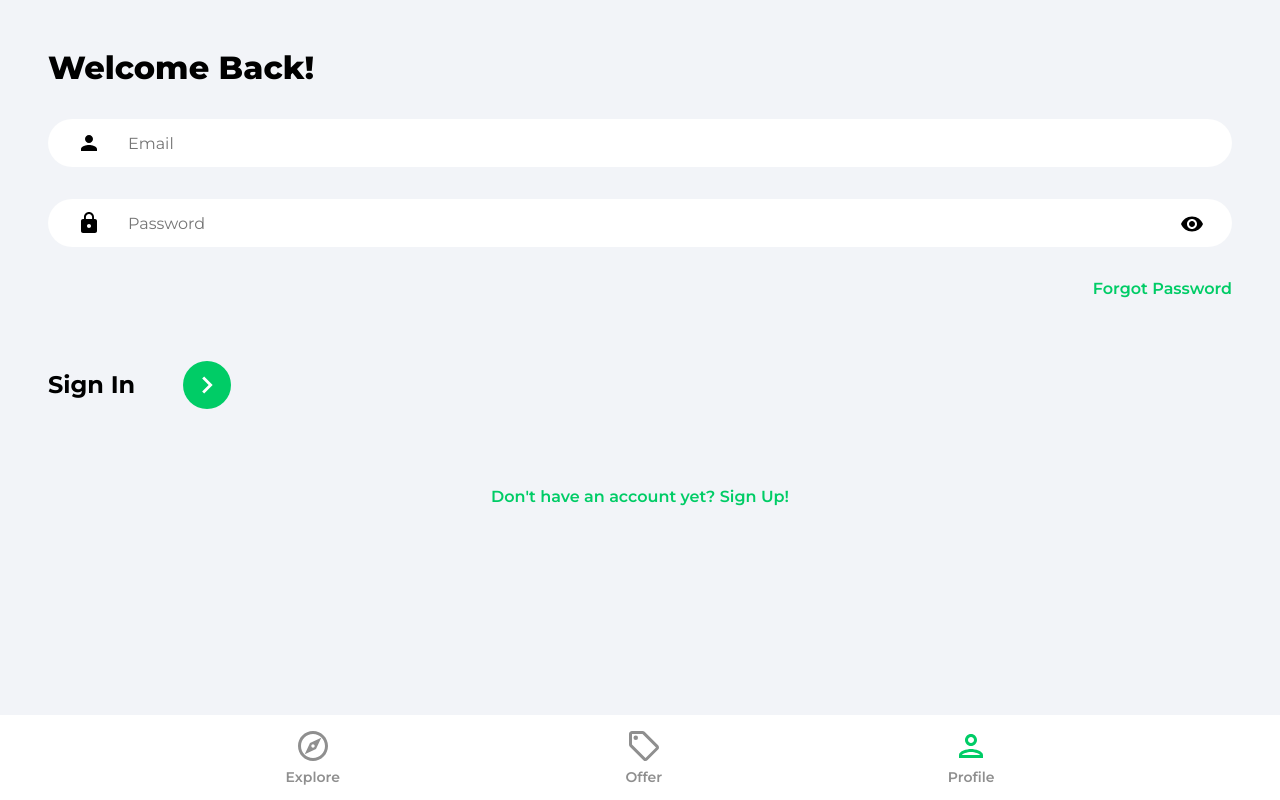
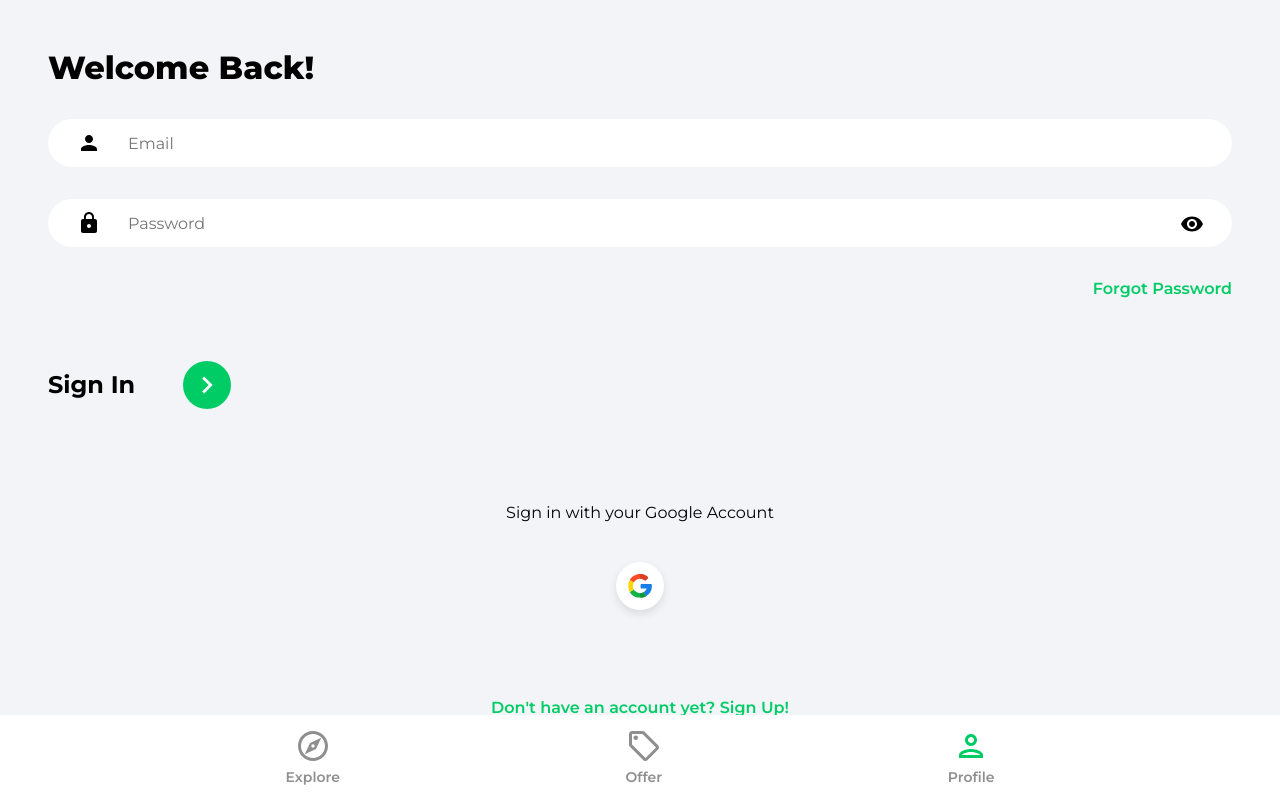
Before and after one commit to IrinaDG/Personal-Projects, a React (Create React App) app in the folder house-marketplace-app/: page /sign-in in a window 1280 px wide. Built offline with nearby package versions, Linux system fonts and the light colour scheme; no server answers.

Commit message:
Added Google Auth functionality

```diff
--- /dev/null
+++ b/house-marketplace-app/src/components/OAuth.jsx
@@ -0,0 +1,46 @@
+import { doc, setDoc, getDoc, serverTimestamp } from "firebase/firestore"
+import { db } from "../firebase.config"
+import { toast } from "react-toastify"
+import googleIcon from "../assets/svg/googleIcon.svg"
+import {getAuth, signInWithPopup, GoogleAuthProvider} from "firebase/auth"
+import { useNavigate, useLocation } from "react-router-dom"
+
+
+function OAuth() {
+    const navigate = useNavigate()
+    const location = useLocation()
+
+    const onGoogleClick = async() => {
+        try {
+            const auth = getAuth()
+            const provider = new GoogleAuthProvider()
+            const result = await signInWithPopup(auth, provider)
+            const user = result.user
+
+            const docRef = doc(db, "users", user.uid)
+            const docSnap = await getDoc(docRef)
+
+            if (!docSnap.exists()) {
+                await setDoc(doc(db, "users", user.uid), {
+                    name: user.displayName,
+                    email: user.email,
+                    timestamp: serverTimestamp()
+                })
+            }
+            navigate("/")
+        } catch (error) {
+            toast.error("Google Authentication failed! Please try again!")
+        }
+    }
+
+    return (
+        <div className="socialLogin">
+            <p>Sign {location.pathname === "/sign-up" ? "up" : "in"} with your Google Account</p>
+            <button className="socialIconDiv" onClick={onGoogleClick}>
+                <img src={googleIcon} alt="google icon" className="socialIconImg" />
+            </button>
+        </div>
+    )
+}
+
+export default OAuth
--- a/house-marketplace-app/src/index.css
+++ b/house-marketplace-app/src/index.css
@@ -1,4 +1,5 @@
 @import url('https://fonts.googleapis.com/css2?family=Montserrat:wght@200;300;400;500;600;700;800;900&display=swap');
+
 * {
   box-sizing: border-box;
 }
--- a/house-marketplace-app/src/pages/SignIn.jsx
+++ b/house-marketplace-app/src/pages/SignIn.jsx
@@ -4,7 +4,8 @@
 import {ReactComponent as ArrowRightIcon} from '../assets/svg/keyboardArrowRightIcon.svg'
 import visibilityIcon from '../assets/svg/visibilityIcon.svg'
 import { getAuth, signInWithEmailAndPassword } from 'firebase/auth'
-import {toast} from 'react-toastify'
+import { toast } from 'react-toastify'
+import OAuth from "../components/OAuth"
 
 function SignIn() {
   const [showPassword, setShowPassword] = useState(false)
@@ -84,6 +85,7 @@
             </button>
           </div>
         </form>
+        <OAuth />
         <Link to='/sign-up' className='registerLink'>
           Don't have an account yet? Sign Up!
         </Link>
--- a/house-marketplace-app/src/pages/SignUp.jsx
+++ b/house-marketplace-app/src/pages/SignUp.jsx
@@ -6,7 +6,8 @@
 import { getAuth, createUserWithEmailAndPassword, updateProfile } from 'firebase/auth'
 import { db } from '../firebase.config'
 import { setDoc, doc, serverTimestamp } from 'firebase/firestore'
-import {toast} from 'react-toastify'
+import { toast } from 'react-toastify'
+import OAuth from "../components/OAuth";
 
 function SignUp() {
   const [showPassword, setShowPassword] = useState(false);
@@ -105,7 +106,7 @@
             </button>
           </div>
         </form>
-
+        <OAuth />
         <Link to="/sign-in" className="registerLink">
           Already have an account? Sign In!
         </Link>
```
